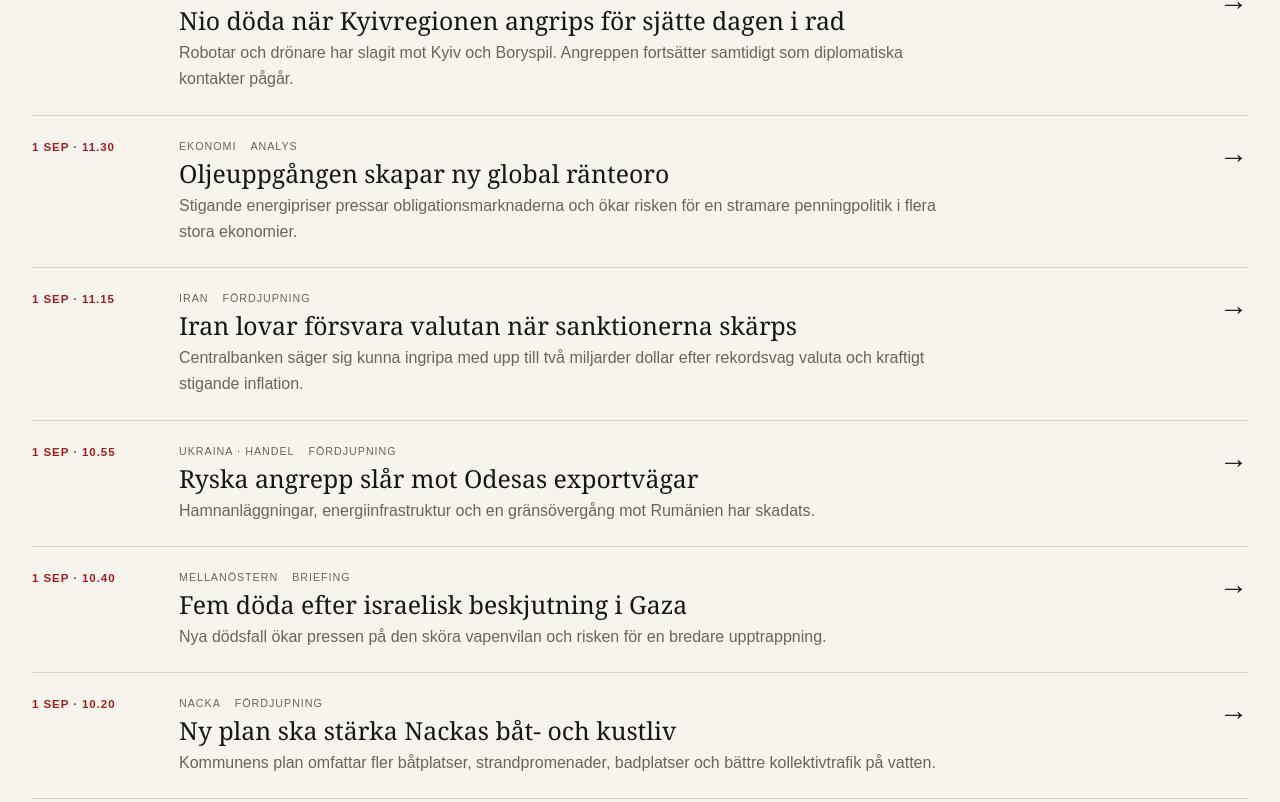
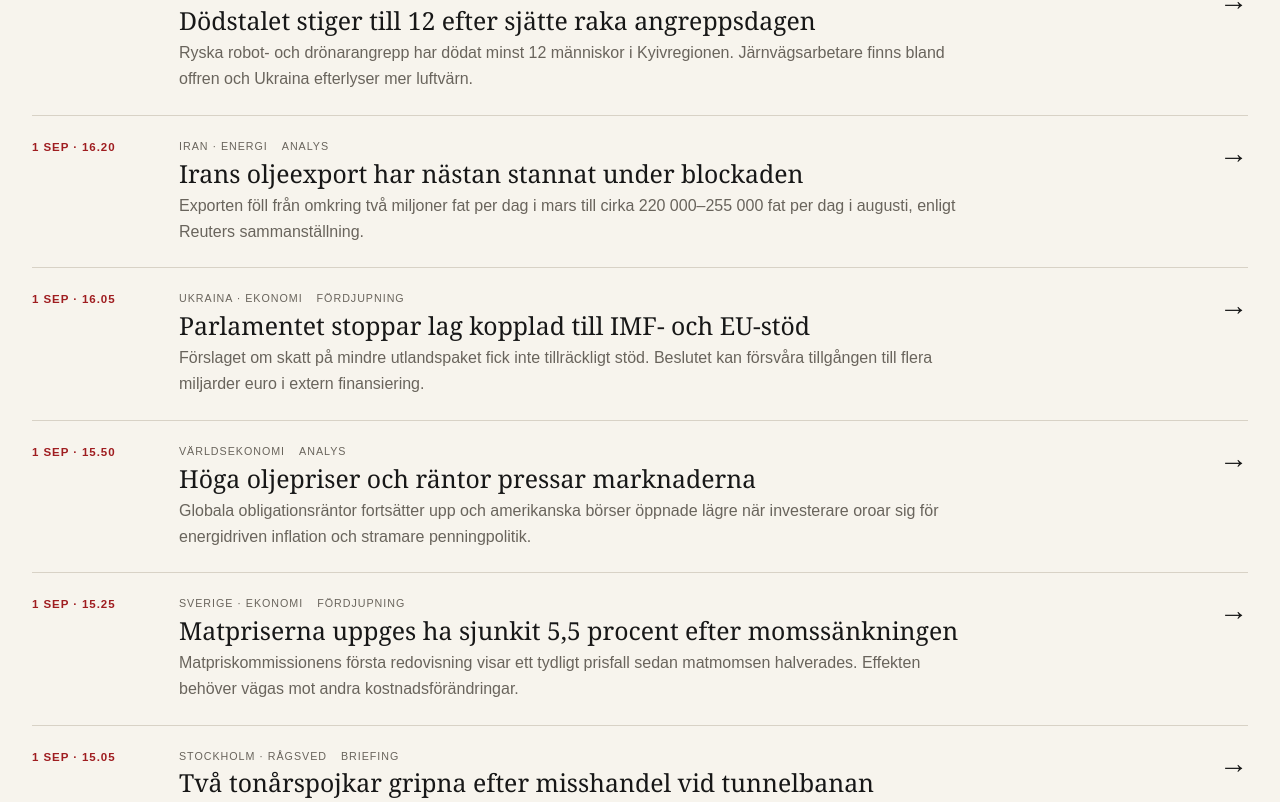
Before and after one commit to Djurgarden2019/NackaSidan-2026, a Next.js app: page /senaste in a window 1280 px wide. Shown: the part 378-1180 px from the top of the page. Built offline with nearby package versions, Linux system fonts and the light colour scheme.

Commit message:
Uppdatera Senaste Nytt på eftermiddagen

```diff
--- a/content/news.ts
+++ b/content/news.ts
@@ -8,12 +8,12 @@ export type NewsFeedItem = {
 };
 
 export const latestNews: NewsFeedItem[] = [
-  {time:'1 sep · 11.45',section:'Ukraina',title:'Nio döda när Kyivregionen angrips för sjätte dagen i rad',summary:'Robotar och drönare har slagit mot Kyiv och Boryspil. Angreppen fortsätter samtidigt som diplomatiska kontakter pågår.',href:'/',type:'Briefing'},
-  {time:'1 sep · 11.30',section:'Ekonomi',title:'Oljeuppgången skapar ny global ränteoro',summary:'Stigande energipriser pressar obligationsmarknaderna och ökar risken för en stramare penningpolitik i flera stora ekonomier.',href:'/ekonomi',type:'Analys'},
-  {time:'1 sep · 11.15',section:'Iran',title:'Iran lovar försvara valutan när sanktionerna skärps',summary:'Centralbanken säger sig kunna ingripa med upp till två miljarder dollar efter rekordsvag valuta och kraftigt stigande inflation.',href:'/varlden',type:'Fördjupning'},
-  {time:'1 sep · 10.55',section:'Ukraina · Handel',title:'Ryska angrepp slår mot Odesas exportvägar',summary:'Hamnanläggningar, energiinfrastruktur och en gränsövergång mot Rumänien har skadats.',href:'/varlden',type:'Fördjupning'},
-  {time:'1 sep · 10.40',section:'Mellanöstern',title:'Fem döda efter israelisk beskjutning i Gaza',summary:'Nya dödsfall ökar pressen på den sköra vapenvilan och risken för en bredare upptrappning.',href:'/varlden',type:'Briefing'},
-  {time:'1 sep · 10.20',section:'Nacka',title:'Ny plan ska stärka Nackas båt- och kustliv',summary:'Kommunens plan omfattar fler båtplatser, strandpromenader, badplatser och bättre kollektivtrafik på vatten.',href:'/stockholm',type:'Fördjupning'},
-  {time:'31 aug · 14.30',section:'USA och Iran',title:'USA och Iran utbyter nya attacker',summary:'NackaSidans längre artikel granskar händelseförloppet, Gulfstaternas läge och konsekvenserna för Hormuz och energimarknaden.',href:'/artikel/usa-iran-gulfstaterna',type:'Analys'},
-  {time:'31 aug · 12.00',section:'Sverige',title:'Valspurten och förtidsröstningen följs löpande',summary:'Sverigeavdelningen samlar opinionsläget, arbetsmarknaden, hushållsekonomin och beredskapsfrågorna inför valet.',href:'/sverige',type:'Briefing'}
+  {time:'1 sep · 16.35',section:'Ukraina',title:'Dödstalet stiger till 12 efter sjätte raka angreppsdagen',summary:'Ryska robot- och drönarangrepp har dödat minst 12 människor i Kyivregionen. Järnvägsarbetare finns bland offren och Ukraina efterlyser mer luftvärn.',href:'https://www.reuters.com/world/europe/explosions-heard-ukraines-kyiv-four-people-injured-2026-09-01/',type:'Briefing'},
+  {time:'1 sep · 16.20',section:'Iran · Energi',title:'Irans oljeexport har nästan stannat under blockaden',summary:'Exporten föll från omkring två miljoner fat per dag i mars till cirka 220 000–255 000 fat per dag i augusti, enligt Reuters sammanställning.',href:'https://www.reuters.com/business/energy/blockade-succeeds-where-sanctions-failed-iran-oil-exports-stall-2026-09-01/',type:'Analys'},
+  {time:'1 sep · 16.05',section:'Ukraina · Ekonomi',title:'Parlamentet stoppar lag kopplad till IMF- och EU-stöd',summary:'Förslaget om skatt på mindre utlandspaket fick inte tillräckligt stöd. Beslutet kan försvåra tillgången till flera miljarder euro i extern finansiering.',href:'https://www.reuters.com/world/ukraine-parliament-fails-pass-parcel-tax-law-tied-imf-eu-funding-2026-09-01/',type:'Fördjupning'},
+  {time:'1 sep · 15.50',section:'Världsekonomi',title:'Höga oljepriser och räntor pressar marknaderna',summary:'Globala obligationsräntor fortsätter upp och amerikanska börser öppnade lägre när investerare oroar sig för energidriven inflation och stramare penningpolitik.',href:'https://www.reuters.com/',type:'Analys'},
+  {time:'1 sep · 15.25',section:'Sverige · Ekonomi',title:'Matpriserna uppges ha sjunkit 5,5 procent efter momssänkningen',summary:'Matpriskommissionens första redovisning visar ett tydligt prisfall sedan matmomsen halverades. Effekten behöver vägas mot andra kostnadsförändringar.',href:'/sverige',type:'Fördjupning'},
+  {time:'1 sep · 15.05',section:'Stockholm · Rågsved',title:'Två tonårspojkar gripna efter misshandel vid tunnelbanan',summary:'En tonårsflicka ska ha blivit slagen och sparkad vid Rågsveds tunnelbanestation. De tidiga uppgifterna kan ändras när utredningen fortsätter.',href:'https://www.aftonbladet.se/stockholm',type:'Briefing'},
+  {time:'1 sep · 14.40',section:'Val 2026',title:'Oppositionen leder med 5,7 procentenheter i senaste Demoskop',summary:'Oppositionen samlar 51,7 procent mot Tidöpartiernas 46,0. KD når 8,5 procent medan Liberalerna ligger på 2,0.',href:'https://demoskop.se/extra-valjarbarometer-augusti-2026/',type:'Analys'},
+  {time:'1 sep · 14.15',section:'Ukraina · Odesa',title:'Angrepp mot hamnar och exportvägar fördjupar Ukrainas press',summary:'Ryska attacker har skadat hamn-, energi- och gränsinfrastruktur i Odesaregionen och stoppat trafik vid en övergång mot Rumänien.',href:'https://www.reuters.com/world/russia-hits-port-export-facilities-ukraines-odesa-region-kyiv-says-2026-09-01/',type:'Fördjupning'}
 ];
```
